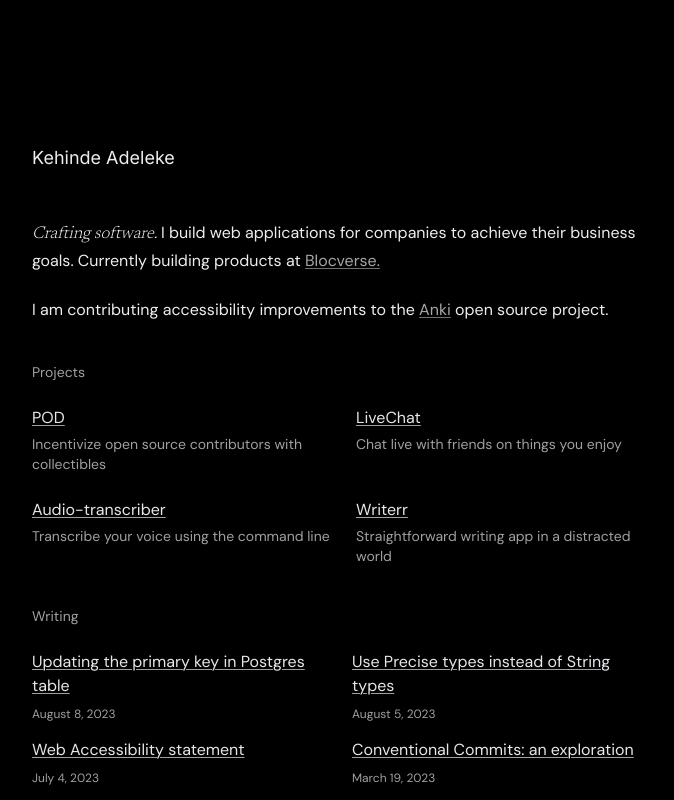
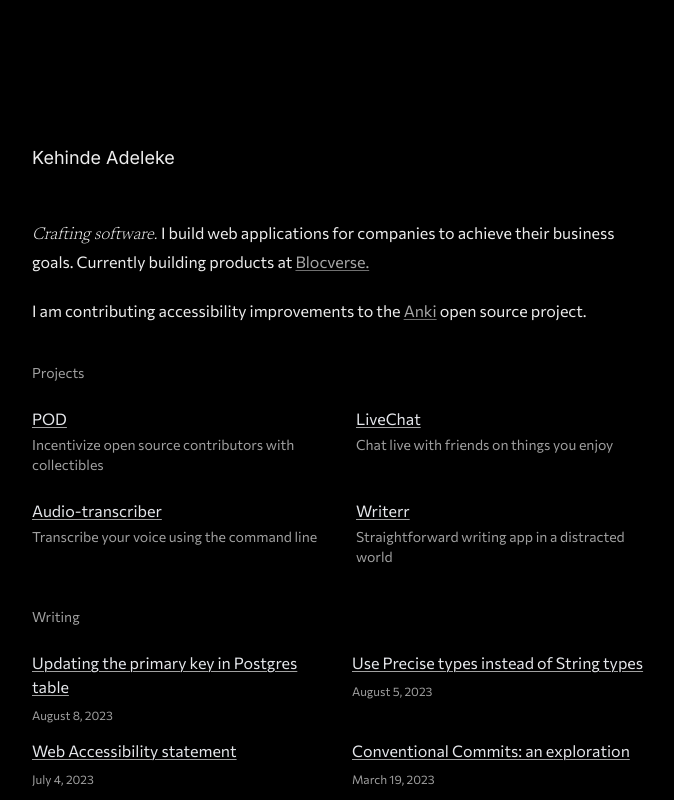
Before and after one commit to adeleke5140/portfolio-v2, a Next.js app: page / in a window 1280 px wide. Shown: the top 800 px of the page, without its empty margins (296-970 px from the left). Built offline with nearby package versions, Linux system fonts and the light colour scheme.

Commit message:
feat: fix sans font

```diff
--- a/src/fonts/setup.ts
+++ b/src/fonts/setup.ts
@@ -1,18 +1,10 @@
-import { Newsreader, DM_Sans, Inter, Space_Grotesk } from "@next/font/google";
+import { Newsreader, Inter, Commissioner } from "@next/font/google";
 
 export const newsreader = Newsreader({
   subsets: ["latin"],
-  style: ['normal', 'italic'],
+  style: ["normal", "italic"],
   weight: ["300", "400", "500", "600", "700"],
   variable: "--font-newsreader",
-})
-
-
-export const dm_sans = DM_Sans({
-  subsets: ["latin"],
-  display: "swap",
-  weight: ["400", "500", "700"],
-  variable: "--font-dm-sans",
 });
 
 export const inter = Inter({
@@ -20,11 +12,11 @@ export const inter = Inter({
   display: "swap",
   weight: ["400", "500", "700"],
   variable: "--font-inter",
-})
+});
 
-export const space_grotesk = Space_Grotesk({
+export const comm = Commissioner({
   subsets: ["latin"],
   display: "swap",
-  weight: ["400", "500", "700"],
-  variable: "--font-grotesk",
-})
+  weight: ["400", "500"],
+  variable: "--font-comm",
+});
--- a/src/pages/_app.tsx
+++ b/src/pages/_app.tsx
@@ -1,7 +1,7 @@
 import "@/styles/globals.css";
 import "@/styles/themes/laserwave.css";
 import type { AppProps } from "next/app";
-import { dm_sans, newsreader, inter, space_grotesk } from "@/fonts/setup";
+import { newsreader, inter, comm } from "@/fonts/setup";
 import { Layout } from "@/components/layout";
 import { CommandContextWrapper } from "@/context/commandContext";
 import { PostContextWrapper } from "@/context/postContext";
@@ -9,7 +9,7 @@ import { PostContextWrapper } from "@/context/postContext";
 export default function App({ Component, pageProps }: AppProps) {
   return (
     <div
-      className={` ${dm_sans.variable} ${newsreader.variable} ${inter.variable} ${space_grotesk.variable} home font-sans bg-ken-black text-ken-primary`}
+      className={`${newsreader.variable} ${inter.variable} ${comm.variable} home font-sans bg-ken-black text-ken-primary`}
       id="container"
     >
       <CommandContextWrapper>
--- a/tailwind.config.js
+++ b/tailwind.config.js
@@ -68,11 +68,9 @@ module.exports = {
         "ken-tertiary": "#ededed",
       },
       fontFamily: {
-        sans: ["var(--font-dm-sans)", ...defaultTheme.fontFamily.sans],
+        sans: ["var(--font-comm)", ...defaultTheme.fontFamily.sans],
         serif: ["var(--font-newsreader)", ...defaultTheme.fontFamily.serif],
         inter: ["var(--font-inter)"],
-        grotesk: ["var(--font-grotesk)"],
-        comm: ["var(--font-comm)"],
       },
       transitionProperty: {
         "transform-opacity": "transform, opacity",
```
